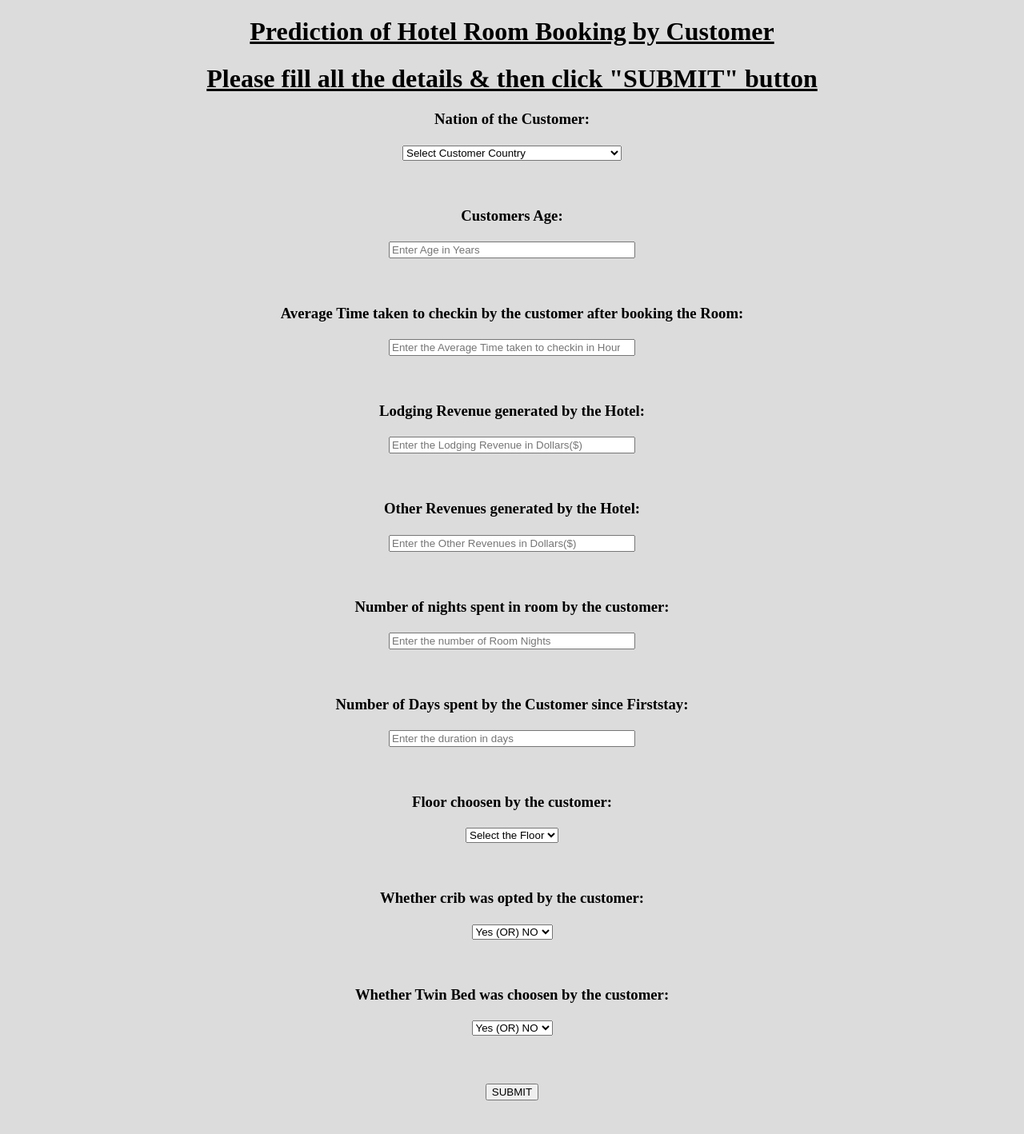
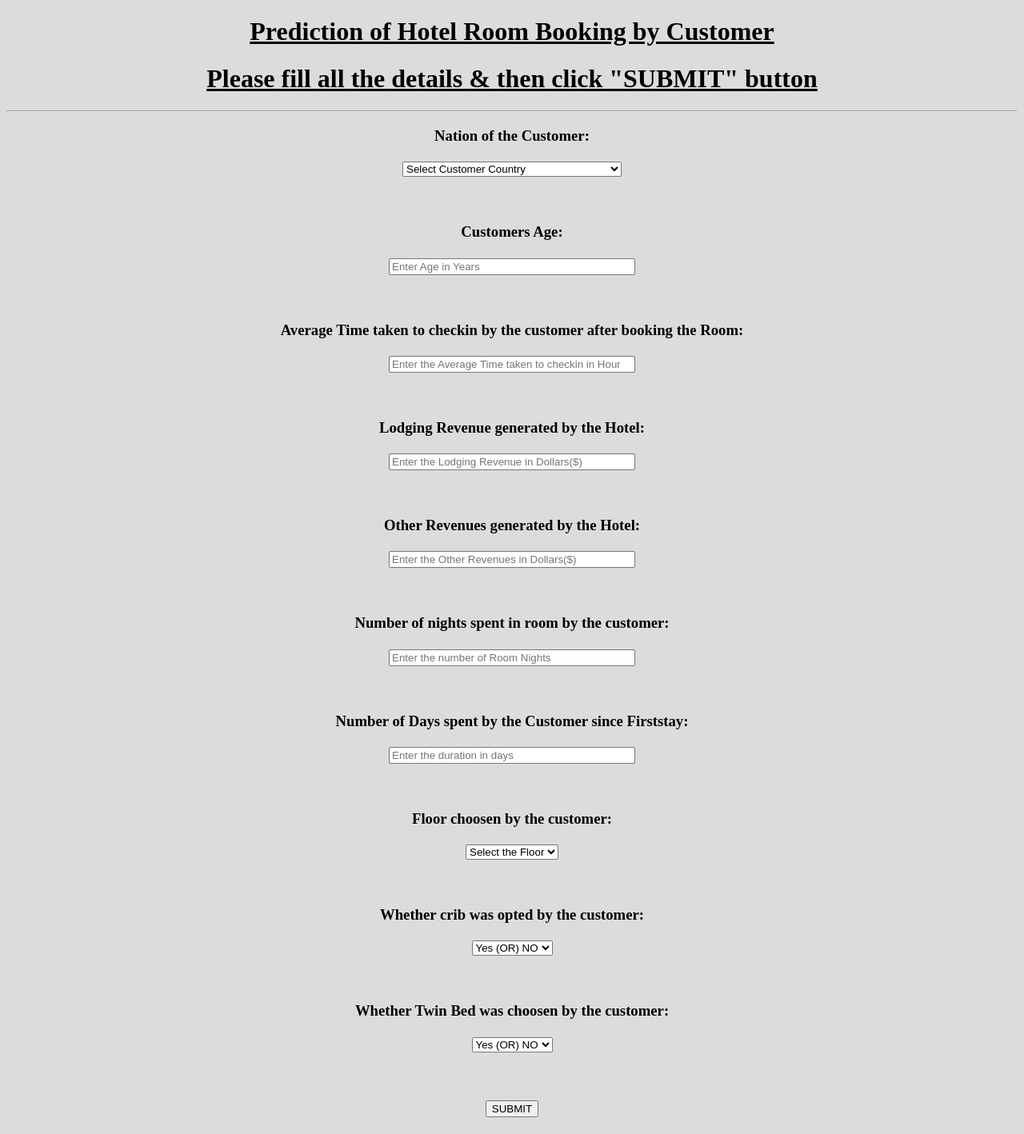
Before and after one commit to prahasithsai/checkin, a Flask app: page / in a window 1280 px wide. Shown: the whole page at 80% size. Before the commit the page ends 1376 px from the top, so only its background shows below. Run offline with Flask 2, Linux system fonts and the light colour scheme; parts of the project's set-up code (start-up, migrations or seed data) failed here and were passed over.

Commit message:
Update index.html

```diff
--- a/templates/index.html
+++ b/templates/index.html
@@ -16,9 +16,10 @@
             <h3 align = "center" style="color:red">Customer will not CheckIn to the Hotel Room!</h3>
         {% endif %}
     {% endif %}
-
+   <div class="grid-container-element"><hr>
     <form action="/predict" method="POST">
-        <h3 align="center"><label for="Nationality">Nation of the Customer:</label></h3><h4 align="center"><select id="myTextBox1" name="Nationality">
+        <h3 align="center"><label for="Nationality">Nation of the Customer:</label></h3>
+        <h4 align="center"><select id="myTextBox1" name="Nationality">
             <option value="" disabled selected>Select Customer Country</option>
             <option value="0">ABW - Aruba</option>
             <option value="1">AGO - Angola</option>
@@ -209,6 +210,7 @@
             <option value="186">ZAF - South Africa</option>
             <option value="187">ZWE - Zimbabwe</option>
         </select></h4>
+
         <br>
         <h3 align="center"><label for = 'Age'>Customers Age:</label></h3><h4 align="center"><input step="0.5" min="1" max="200" type = 'number' id = 'myTextBox1' name = 'Age' style="height: 15px ; width: 300px;" placeholder="Enter Age in Years"></h4>
         <br>
@@ -245,6 +247,7 @@
         <br>
         <h4 align="center"><button>SUBMIT</button></h4>
     </form>
+   </div>
 
 
 
```
